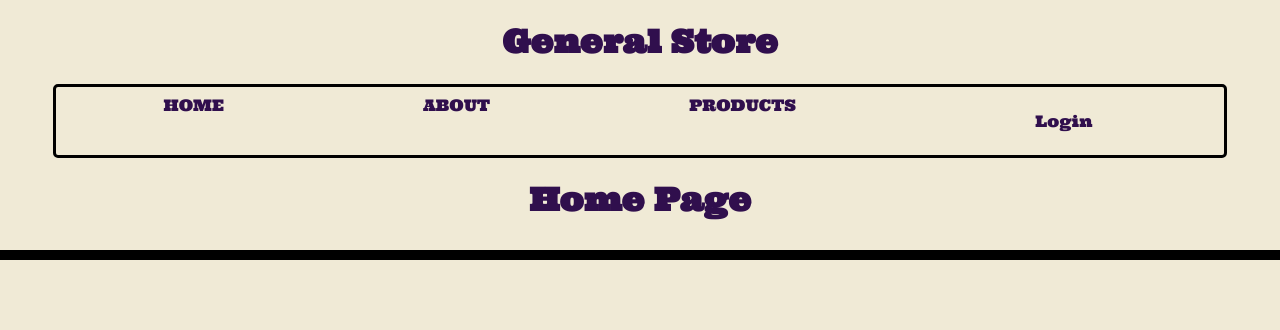
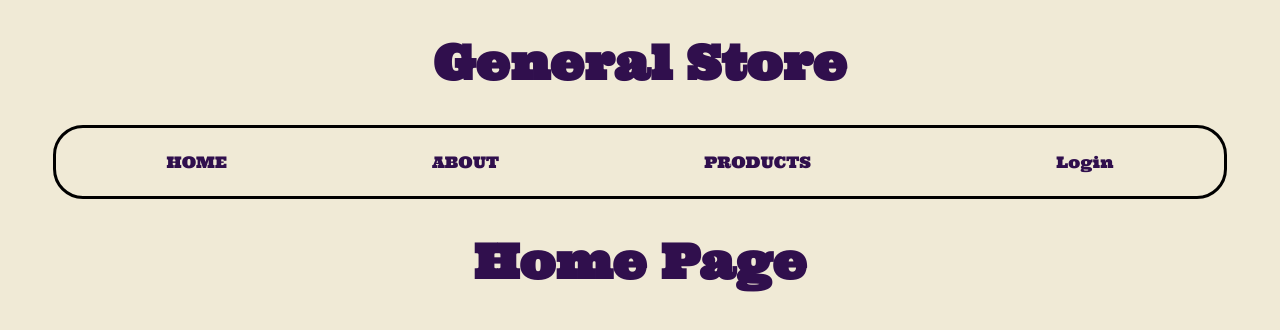
Before and after one commit to troymathis/generalstore-frontend, a React (Create React App) app: page / in a window 1280 px wide. Shown: the top 330 px of the page. Built offline with nearby package versions, Linux system fonts and the light colour scheme; no server answers.

Commit message:
more styling

```diff
--- a/src/components/Nav.js
+++ b/src/components/Nav.js
@@ -18,7 +18,7 @@ const Header = (props) => {
     margin:"auto",
 };
   return (
-      <nav className='nav' style={navStyle}>
+      <nav className='nav'>
         <Link to='/'>
           <div>HOME</div>
         </Link>
--- a/src/styles.scss
+++ b/src/styles.scss
@@ -1,3 +1,4 @@
+
 @import url('https://fonts.googleapis.com/css2?family=Ultra&display=swap');
 
 $maincolor: #F0EAD6;
@@ -16,6 +17,15 @@ $contrastcolor: #300f4d;
 h1 {
     display: flex;
     justify-content: center;
+    font-size: xxx-large;
+}
+
+li {
+    list-style: none;
+    cursor: pointer;
+}
+li:hover {
+    opacity: 50%;
 }
 
 a {
@@ -27,31 +37,36 @@ a:hover {
 }
 
 .nav {
-    border-radius: 5px;
-    display: flex;
-    justify-content: space-between;
-    ul {
-        list-style: none;
-        display: flex;
-        align-items: center;
-        li {
-            margin-right: 1.5rem;
-            cursor: pointer;
-        }
-        .greeting-list-item {
-            display: flex;
-            align-items: center;
-        }
-    }
+    display:flex;
+    justify-content: space-around;
+    align-items: center;
+    border:3px solid black;
+    padding:8px;
+    width: 90%;
+    margin:auto;
+    border-radius: 30px;
 }
 
 .products {
-    margin-top: 30px;
+    margin: 30px auto;
     display: flex;
-    justify-content: space-evenly;
-    border: 5px solid black;
+    width: 1300px;
+    flex-wrap: wrap;
+    justify-content:space-between;
 }
 
 .prdct {
+    border: 2px solid black;
+    border-radius: 5px;
+    padding: 5px;
+    max-width: 300px;
+    margin-bottom: 10px;
+    display: flex;
+    justify-content:space-between;
+    flex-direction:column;
+    flex-wrap: wrap
+}
 
+.prdct > img {
+    max-width: 100px;
 }
```
